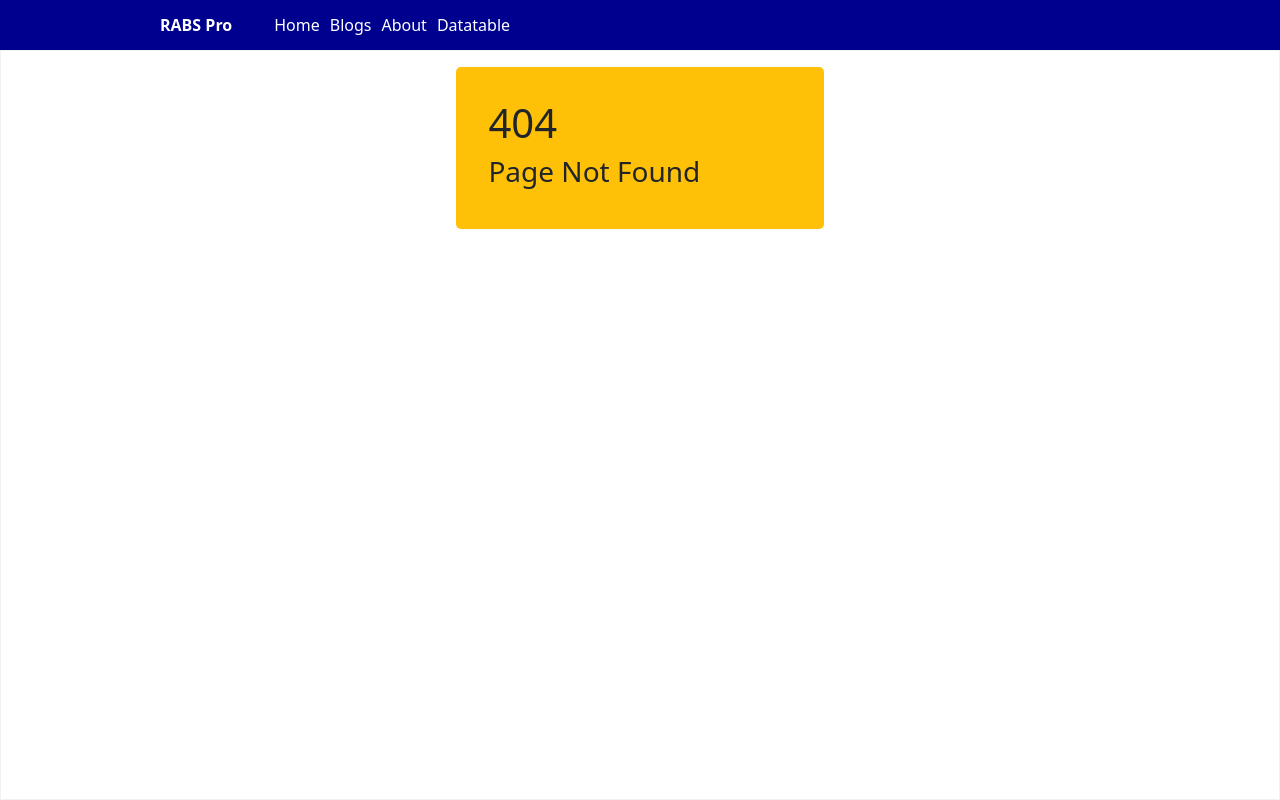
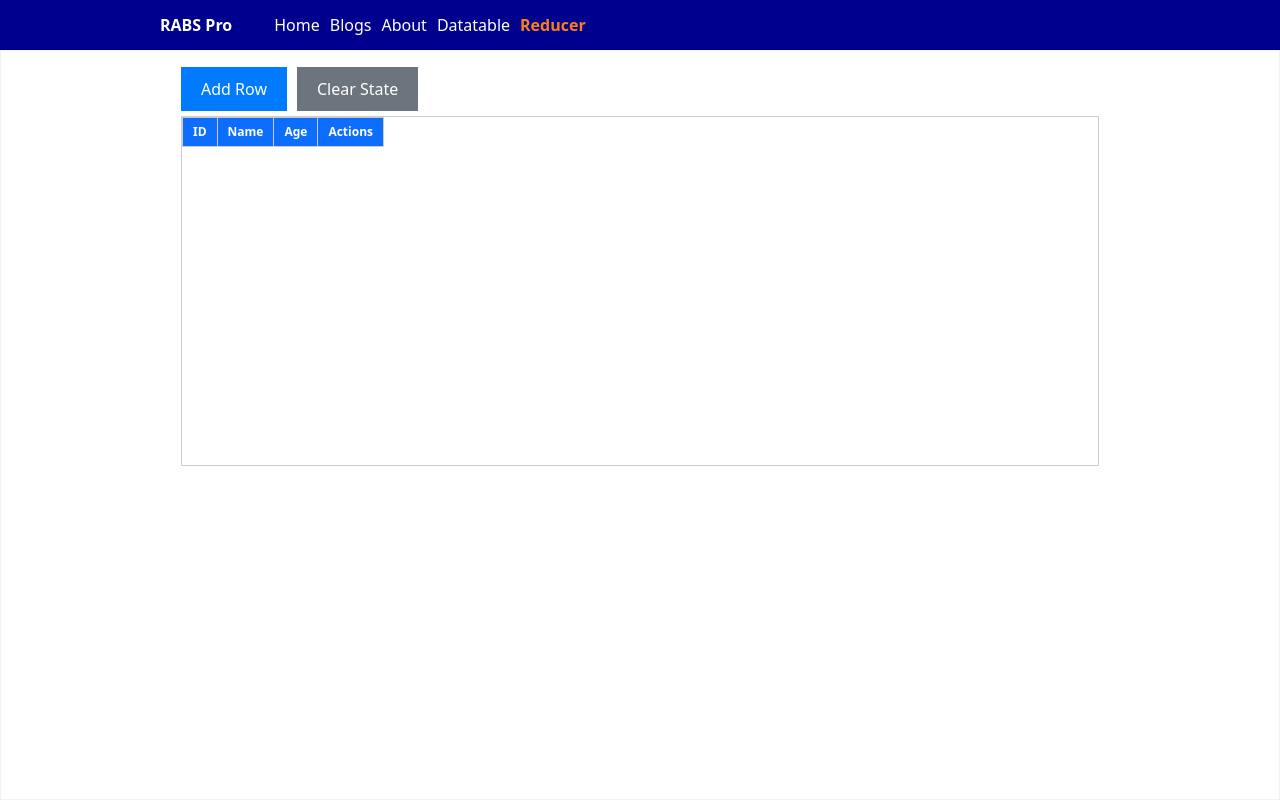
Before and after one commit to sachinavinaw/react-apps, a React (Create React App) app: page /reducer in a window 1280 px wide. Before the commit this address had no page. Built offline with nearby package versions, Linux system fonts and the light colour scheme.

Commit message:
reducer example

```diff
--- a/src/App.tsx
+++ b/src/App.tsx
@@ -9,6 +9,7 @@ import Blogs from './example/navchange/Blogs';
 import Layout from './common/layout/Layout';
 import NoPage from './common/layout/NoPage';
 import ReactDataTable from './example/ReactDataTable/ReactDataTable';
+import ExReducer from './example/reducer/ExReducer';
 const queryClient = new QueryClient();
 
 const App: React.FC = () => {
@@ -20,6 +21,7 @@ const App: React.FC = () => {
             <Route index element={<Home />} />
             <Route path='home' element={<Home />} />
             <Route path='blogs' element={<Blogs />} />
+            <Route path='reducer' element={<ExReducer />} />
             <Route path='react-datatable' element={<ReactDataTable />} />
             <Route path='*' element={<NoPage />} />
           </Routes>
--- /dev/null
+++ b/src/common/DataTable/components/UIComponents/ClassTypes.ts
@@ -0,0 +1 @@
+export type ColorCategory = 'primary' | 'secondary' | 'warning' | 'danger' | 'success';
--- a/src/common/layout/Navbar.tsx
+++ b/src/common/layout/Navbar.tsx
@@ -7,6 +7,7 @@ const navigation = [
   { name: 'Blogs', href: '/blogs' },
   { name: 'About', href: '/about' },
   { name: 'Datatable', href: '/react-datatable' },
+  { name: 'Reducer', href: '/reducer' },
 ];
 
 const Navbar = () => {
--- /dev/null
+++ b/src/example/reducer/ExReducer.tsx
@@ -0,0 +1,73 @@
+import React, { useReducer } from 'react';
+import { TableRow } from './ReducerTypes';
+import reducer from './reducer/reducer';
+import { Wrapper, Table, THead, TBody, Button } from './styles/ExReducerStyles';
+import { getRandomNumber, getRandomIndianName } from './helper';
+
+// Define the initial state for the table
+const initialTableState: TableRow[] = [];
+
+function ExReducer() {
+  const [tableRows, dispatch] = useReducer(reducer, initialTableState);
+
+  const handleAddRow = () => {
+    // Generate a unique ID for the new row (you can use any preferred method)
+    const newRowId = Date.now();
+    const newRow: TableRow = {
+      id: newRowId,
+      name: getRandomIndianName(),
+      age: getRandomNumber(1, 100),
+      // Add other properties as needed
+    };
+    dispatch({ type: 'ADD_ROW', payload: newRow });
+  };
+
+  const handleRemoveRow = (id: number) => {
+    dispatch({ type: 'REMOVE_ROW', payload: id });
+  };
+
+  const handleClearState = () => {
+    dispatch({ type: 'CLEAR_STATE' });
+  };
+  return (
+    <div>
+      <Button onClick={handleAddRow} className='success'>
+        Add Row
+      </Button>
+      <Button onClick={handleClearState} className='secondary'>
+        Clear State
+      </Button>
+
+      <Wrapper>
+        <Table>
+          <THead>
+            <tr>
+              <th>ID</th>
+              <th>Name</th>
+              <th>Age</th>
+              {/* Add other headers as needed */}
+              <th>Actions</th>
+            </tr>
+          </THead>
+          <TBody>
+            {tableRows.map((row) => (
+              <tr key={row.id}>
+                <td>{row.id}</td>
+                <td>{row.name}</td>
+                <td>{row.age}</td>
+                {/* Add other cells as needed */}
+                <td>
+                  <Button onClick={() => handleRemoveRow(row.id)} className='danger'>
+                    Remove
+                  </Button>
+                </td>
+              </tr>
+            ))}
+          </TBody>
+        </Table>
+      </Wrapper>
+    </div>
+  );
+}
+
+export default ExReducer;
--- /dev/null
+++ b/src/example/reducer/ReducerTypes.ts
@@ -0,0 +1,13 @@
+export type TableRow = {
+  id: number;
+  name: string;
+  age: number;
+};
+export type AppState = {
+  selectedRows: TableRow[];
+};
+
+export type ActionTypes =
+  | { type: 'ADD_ROW'; payload: TableRow }
+  | { type: 'REMOVE_ROW'; payload: number }
+  | { type: 'CLEAR_STATE' };
--- /dev/null
+++ b/src/example/reducer/helper.ts
@@ -0,0 +1,63 @@
+export function getRandomNumber(min: number, max: number): number {
+  // Make sure min is smaller than max
+  if (min > max) {
+    [min, max] = [max, min];
+  }
+
+  // Calculate the range of the random number
+  const range = max - min;
+
+  // Generate a random number between 0 (inclusive) and 1 (exclusive)
+  const random = Math.random();
+
+  // Scale and shift the random number to fit the desired range
+  const result = Math.floor(random * range + min);
+
+  return result;
+}
+
+export function getRandomIndianName(): string {
+  const indianNames: string[] = [
+    'Aarav',
+    'Aarya',
+    'Aditi',
+    'Akriti',
+    'Amit',
+    'Ananya',
+    'Anika',
+    'Arjun',
+    'Avni',
+    'Ayush',
+    'Dev',
+    'Diya',
+    'Divya',
+    'Gauri',
+    'Ishaan',
+    'Kavya',
+    'Krishna',
+    'Mira',
+    'Mohit',
+    'Neha',
+    'Nikhil',
+    'Pooja',
+    'Pranav',
+    'Radha',
+    'Rahul',
+    'Riya',
+    'Rohan',
+    'Sagar',
+    'Sachin',
+    'Sakshi',
+    'Siddharth',
+    'Tanvi',
+    'Varun',
+    'Ved',
+    'Vidya',
+    'Yash',
+    'Zara',
+    // Add more names as needed
+  ];
+
+  const randomIndex = Math.floor(Math.random() * indianNames.length);
+  return indianNames[randomIndex];
+}
--- /dev/null
+++ b/src/example/reducer/reducer/reducer.ts
@@ -0,0 +1,16 @@
+import { ActionTypes, TableRow } from '../ReducerTypes';
+
+const reducer = (state: TableRow[], action: ActionTypes): TableRow[] => {
+  switch (action.type) {
+    case 'ADD_ROW':
+      return [...state, action.payload];
+    case 'REMOVE_ROW':
+      return state.filter((row) => row.id !== action.payload);
+    case 'CLEAR_STATE':
+      return [];
+    default:
+      return state;
+  }
+};
+
+export default reducer;
--- /dev/null
+++ b/src/example/reducer/styles/ExReducerStyles.ts
@@ -0,0 +1,80 @@
+import styled from 'styled-components';
+import Colors from '../../../common/global/Color';
+
+export const Wrapper = styled.div`
+  border: 1px solid #ccc;
+  // display: flex;
+  height: 350px;
+  overflow: auto;
+  width: auto;
+  trtd: (first-child) {
+    border: 0;
+  }
+`;
+export const Table = styled.table`
+  border: 1px solid #ccc;
+  border-collapse: collapse;
+  font-size: 12px;
+  text-align: left;
+`;
+
+export const THead = styled.thead`
+  position: sticky;
+  top: -1px;
+  tr th {
+    background: ${Colors.Blue};
+    border: 1px solid #ccc;
+    color: #fff;
+    padding: 5px 10px;
+  }
+
+  th input[type='checkbox'] {
+    margin: 0 auto;
+    display: block;
+  }
+`;
+
+export const TBody = styled.tbody`
+  overflow: auto;
+  tr td {
+    border: 1px solid #ccc;
+    padding: 5px 10px;
+  }
+
+  td input[type='checkbox'] {
+    margin: 0 auto;
+    display: block;
+  }
+`;
+
+export const Button = styled.button`
+  /* Shared button styles */
+  padding: 10px 20px;
+  border: none;
+  cursor: pointer;
+  font-size: 16px;
+  margin-bottom: 5px;
+  /* Default color for the button */
+  background-color: #007bff;
+  color: #ffffff;
+
+  /* Custom styles based on classnames */
+  &.primary {
+    background-color: #007bff;
+    color: #ffffff;
+  }
+
+  &.secondary {
+    background-color: #6c757d;
+    color: #ffffff;
+  }
+
+  &.danger {
+    background-color: #dc3545;
+    color: #ffffff;
+  }
+
+  &:not(:first-child) {
+    margin-left: 10px;
+  }
+`;
```
Also changed, not shown: src/common/DataTable/components/UIComponents/Button.tsx (added, +18 -0 lines).
